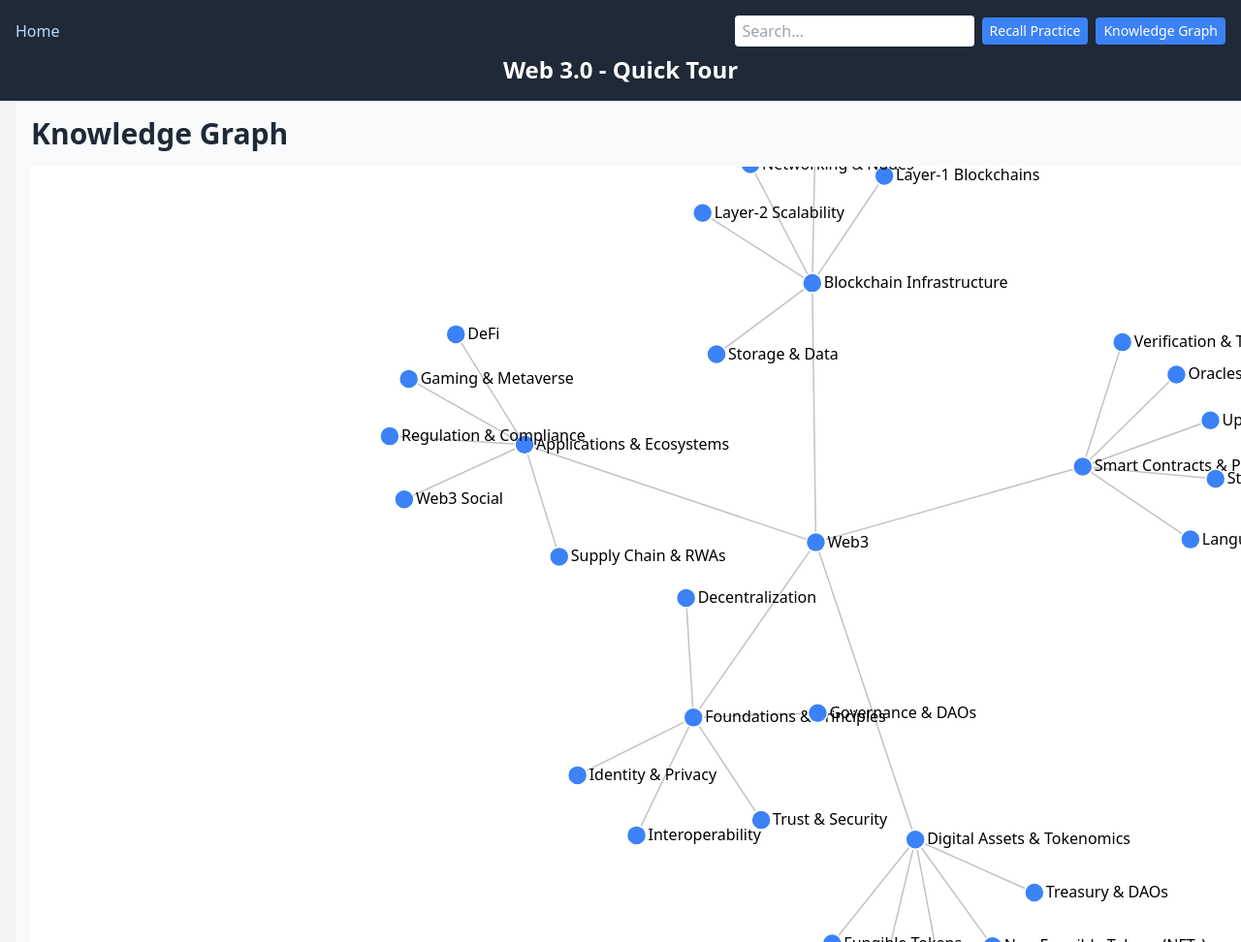
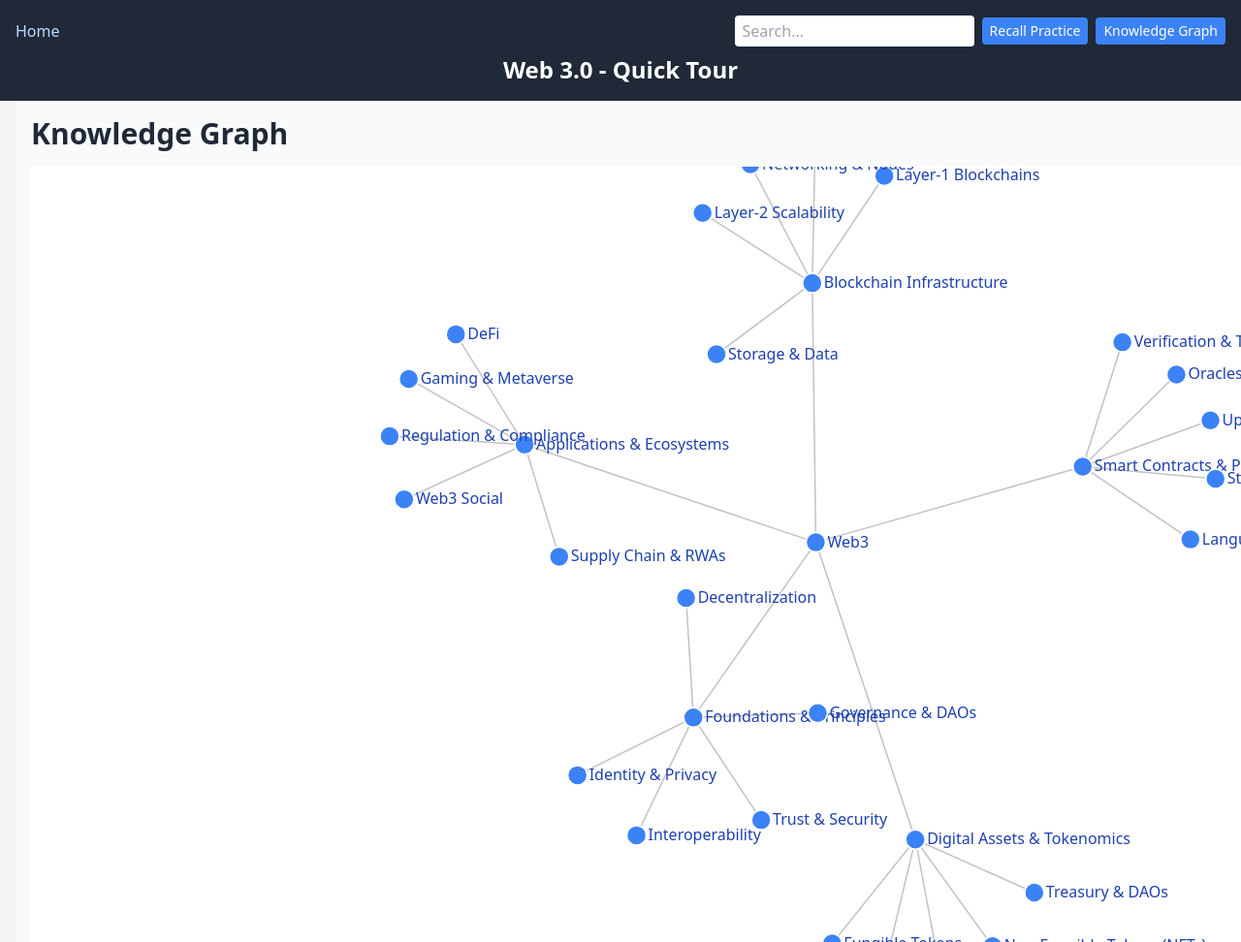
Before and after one commit to ksubramanian9/Web3_Overview, a website: page knowledge-graph.html in a window 1280 px wide. Shown: the top 972 px of the page at 97% size. Drawn offline with nearby package versions, Linux system fonts and the light colour scheme; no server answers; animation ran at ten frames a second.

Commit message:
style: set knowledge graph labels to blue

```diff
--- a/knowledge-graph.html
+++ b/knowledge-graph.html
@@ -8,6 +8,7 @@
   <script src="https://d3js.org/d3.v7.min.js"></script>
   <style>
     html { text-size-adjust: 100%; }
+    #graph text { fill: #1e40af; }
   </style>
 </head>
 <body class="bg-gray-50 text-gray-800">
--- a/knowledge-graph.js
+++ b/knowledge-graph.js
@@ -51,7 +51,7 @@
     .text(d => d.id)
     .attr('x', 12)
     .attr('y', '0.31em')
-    .attr('fill', '#000')
+    .attr('fill', '#1e40af')
     .attr('stroke', 'none');
 
   simulation.on('tick', () => {
```
